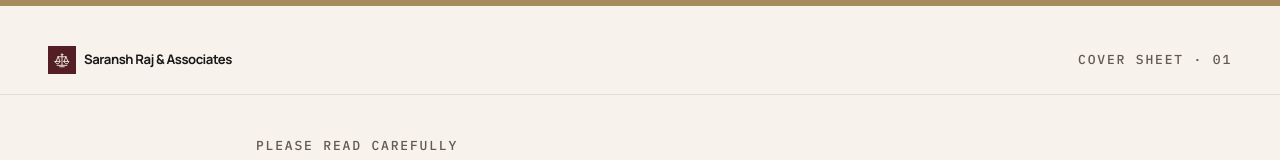
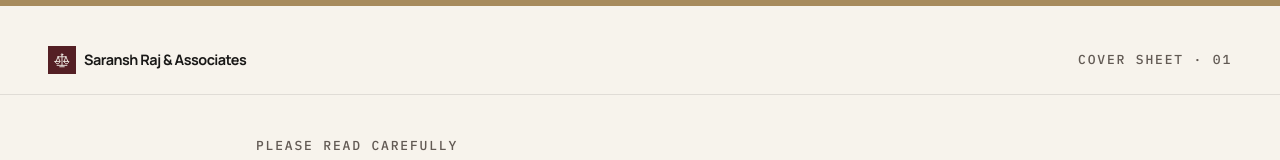
Before and after one commit to daveshkaushal-cloud/saransh-raj-associates, a Next.js app: page / in a window 1280 px wide. Shown: the top 160 px of the page. Built offline with nearby package versions, Linux system fonts and the light colour scheme; no server answers.

Commit message:
Increase firm wordmark size

```diff
--- a/src/components/site/brand-identity.tsx
+++ b/src/components/site/brand-identity.tsx
@@ -10,19 +10,19 @@ const sizes = {
   compact: {
     mark: "h-7 w-7",
     icon: "h-[18px] w-[18px]",
-    name: "text-[0.72rem] sm:text-[0.82rem]",
+    name: "text-[0.8rem] sm:text-[0.9rem]",
     gap: "gap-2",
   },
   header: {
     mark: "h-8 w-8 md:h-9 md:w-9",
     icon: "h-5 w-5 md:h-[22px] md:w-[22px]",
-    name: "text-[0.76rem] sm:text-[0.9rem] md:text-[0.98rem]",
+    name: "text-[0.84rem] sm:text-[1rem] md:text-[1.08rem]",
     gap: "gap-2.5 md:gap-3",
   },
   footer: {
     mark: "h-10 w-10",
     icon: "h-6 w-6",
-    name: "text-lg sm:text-xl",
+    name: "text-xl sm:text-[1.375rem]",
     gap: "gap-3",
   },
 } as const;
```
